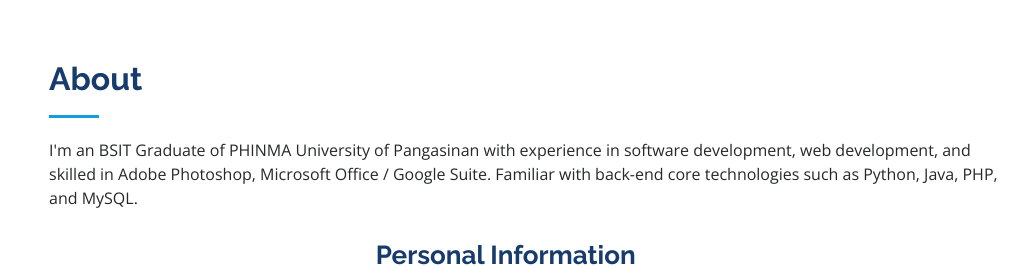
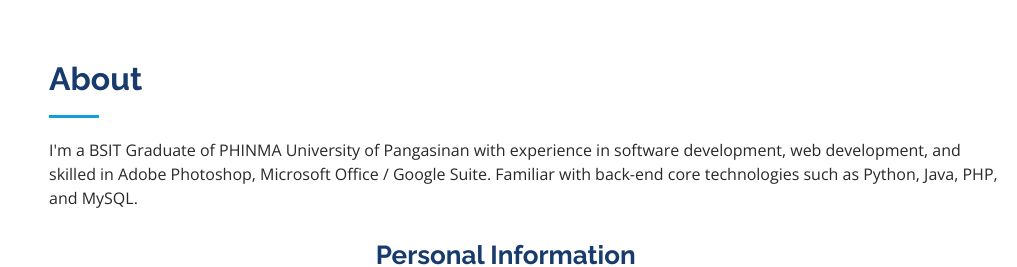
Before and after one commit to Emoons/portfolio.github.io, a plain HTML site: page index.html in a window 1280 px wide. Shown: the part 800-1067 px from the top of the page, without its empty margins (263-1280 px from the left). Drawn offline with nearby package versions, Linux system fonts and the light colour scheme.

Commit message:
Update index.html

```diff
--- a/index.html
+++ b/index.html
@@ -78,7 +78,7 @@
         <div class="section-title">
           <h2>About</h2>
           <p>
-            I'm an BSIT Graduate of PHINMA University of Pangasinan with experience in
+            I'm a BSIT Graduate of PHINMA University of Pangasinan with experience in
             software development, web development, and skilled in Adobe Photoshop, Microsoft Office / Google Suite.
             Familiar with back-end core technologies such as Python, Java, PHP, and MySQL.
             </p>
```
